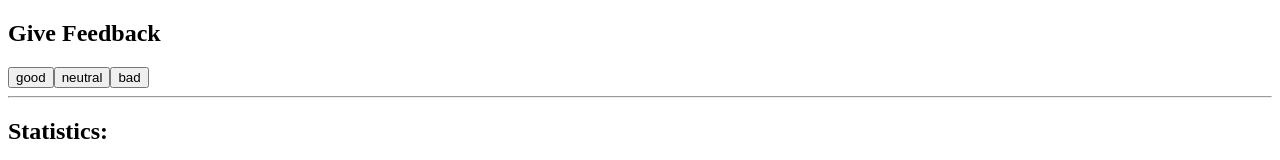
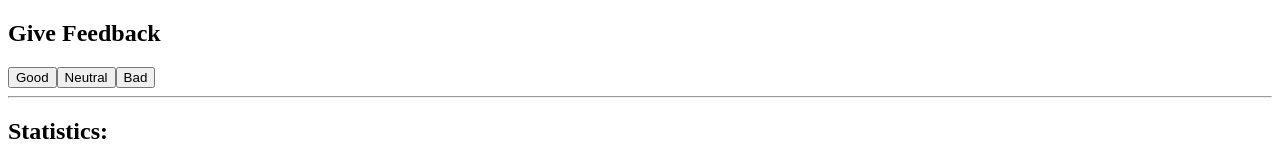
Before and after one commit to fullStackRacc/fullStackOpen, a React (Create React App) app in the folder part1/unicafe/: page / in a window 1280 px wide. Shown: the top 160 px of the page. Built offline with nearby package versions, Linux system fonts and the light colour scheme.

Commit message:
Exercise 1.10

```diff
--- a/part1/unicafe/src/App.js
+++ b/part1/unicafe/src/App.js
@@ -1,4 +1,10 @@
 import { useState } from 'react'
+
+const StatisticLine = ({ button, text }) => {
+  return (
+    <p>{text} {button}</p>
+  )
+}
 
 const Statistics = (props) => {
   const {good, neutral, bad, allClicks} = props
@@ -15,14 +21,20 @@ const Statistics = (props) => {
     return (
       <>
         <h2>Statistics:</h2>
-        <p>Good: {good}</p>
-        <p>Neutral: {neutral}</p>
-        <p>Bad: {bad}</p>
-        <p>Average Score: {(good * 1) + (neutral * 0) + (bad * -1)}</p>
-        <p>Percent Positive: {(good / (good + neutral + bad)) * 100}</p>
+        <StatisticLine button={good} text="Good:" />
+        <StatisticLine button={neutral} text="Neutral:" />
+        <StatisticLine button={bad} text="Bad:" />
+        <StatisticLine button={(good * 1) + (neutral * 0) + (bad * -1)} text="Average Score:" />
+        <StatisticLine button={(good / (good + neutral + bad)) * 100} text="Percent Positive:" />
       </>
     )
   }
+}
+
+const Button = ({ handleClick, text }) => {
+  return (
+    <button onClick={handleClick}>{text}</button>
+  )
 }
 
 const App = () => {
@@ -32,21 +44,27 @@ const App = () => {
   const [bad, setBad] = useState(0)
   const [allClicks, setAll] = useState([])
 
+  const handleGoodClick = () => {
+    setAll(allClicks.concat('G'))
+    setGood(good + 1)
+  }
+
+  const handleNeutralClick = () => {
+    setAll(allClicks.concat('N'))
+    setNeutral(neutral + 1)
+  }
+
+  const handleBadClick = () => {
+    setAll(allClicks.concat('B'))
+    setBad(bad + 1)
+  }
+
   return (
     <div>
       <h2>Give Feedback</h2>
-      <button onClick={() => {
-        setAll(allClicks.concat('G'))
-        setGood(good + 1)}
-      }>good</button>
-      <button onClick={() => {
-        setAll(allClicks.concat('N'))
-        setNeutral(neutral + 1)}
-      }>neutral</button>
-      <button onClick={() => {
-        setAll(allClicks.concat('B'))
-        setBad(bad + 1)}
-      }>bad</button>
+      <Button handleClick={handleGoodClick} text="Good" />
+      <Button handleClick={handleNeutralClick} text="Neutral" />
+      <Button handleClick={handleBadClick} text="Bad" />
       <hr />
       <Statistics
         good = {good}
@@ -58,4 +76,5 @@ const App = () => {
   )
 }
 
+
 export default App
```
